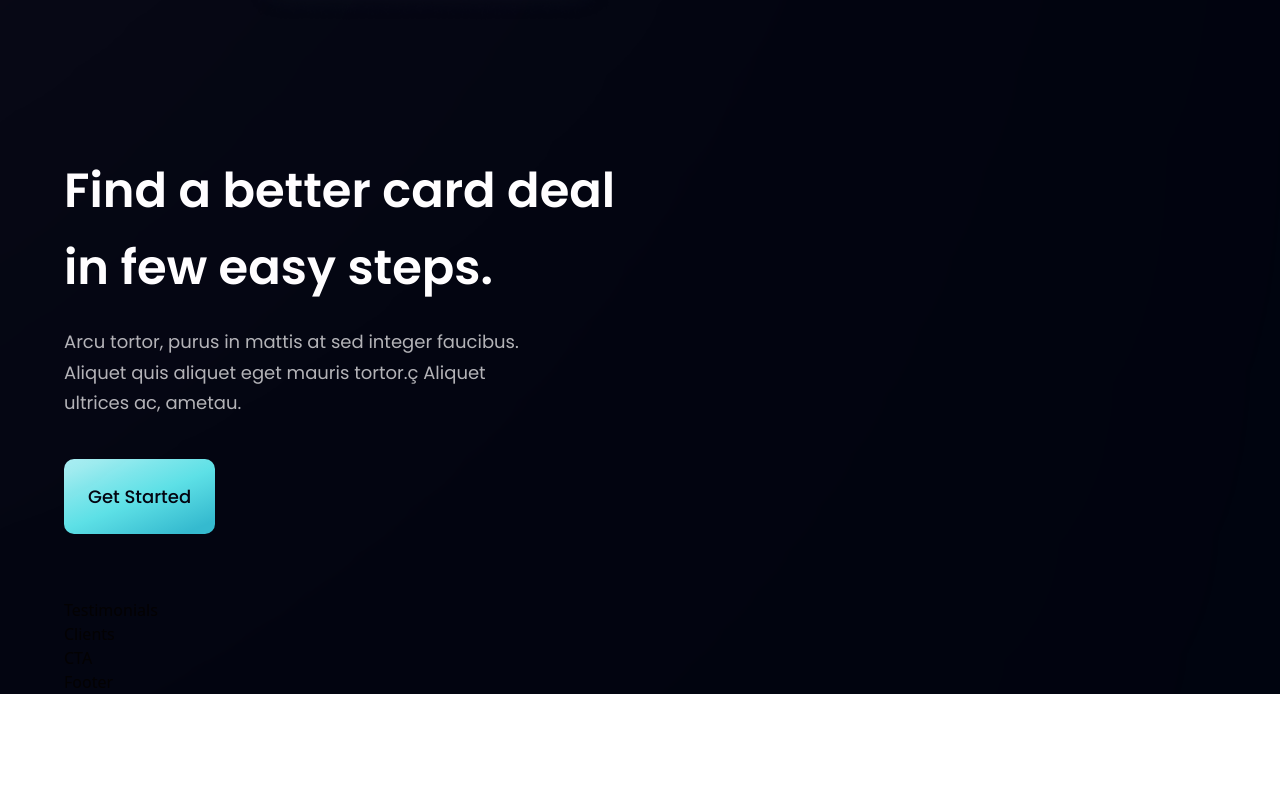
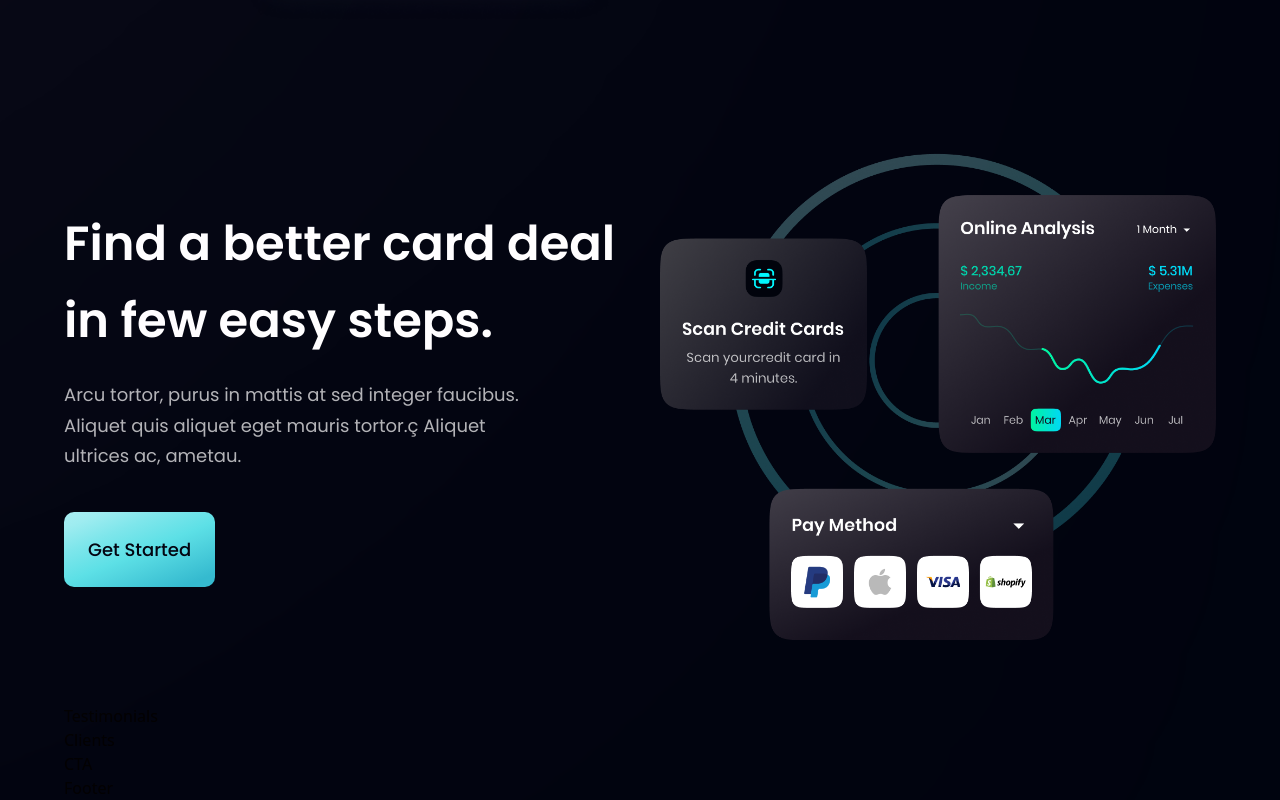
Before and after one commit to MCabal77/modern-landing-page, a React (Vite) app: page / in a window 1280 px wide. Shown: the part 2116-2916 px from the top of the page. Before the commit the page ends 2810 px from the top, so only its background shows below. Built offline with nearby package versions, Linux system fonts and the light colour scheme.

Commit message:
Complete CardDeal.jsx

```diff
--- a/src/components/CardDeal.jsx
+++ b/src/components/CardDeal.jsx
@@ -15,6 +15,10 @@
       </p>
       <Button styles='mt-10'/>
     </div>
+
+    <div className={layout.sectionImg}>
+      <img src={card} alt='card' className='w-[100%]h-[100%]' />
+    </div>
   </section>
 );
 
```
